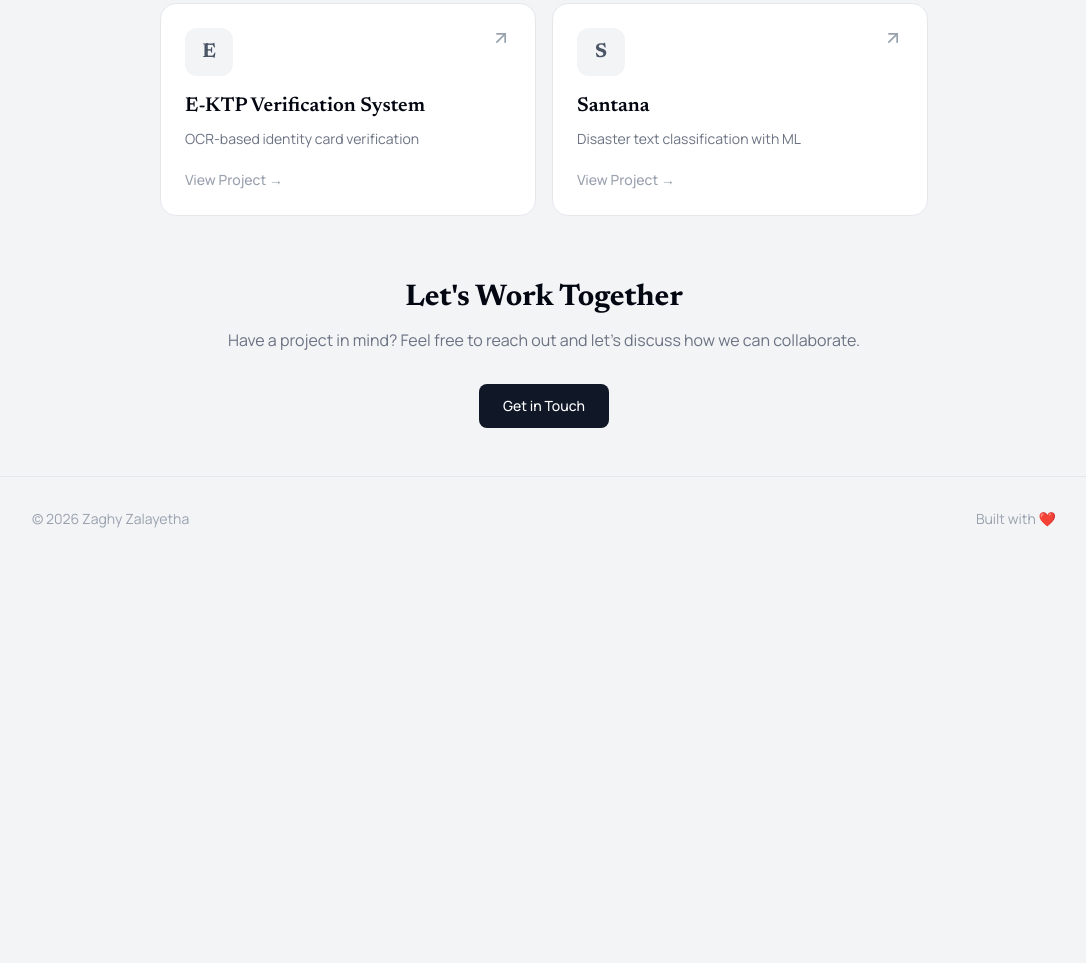
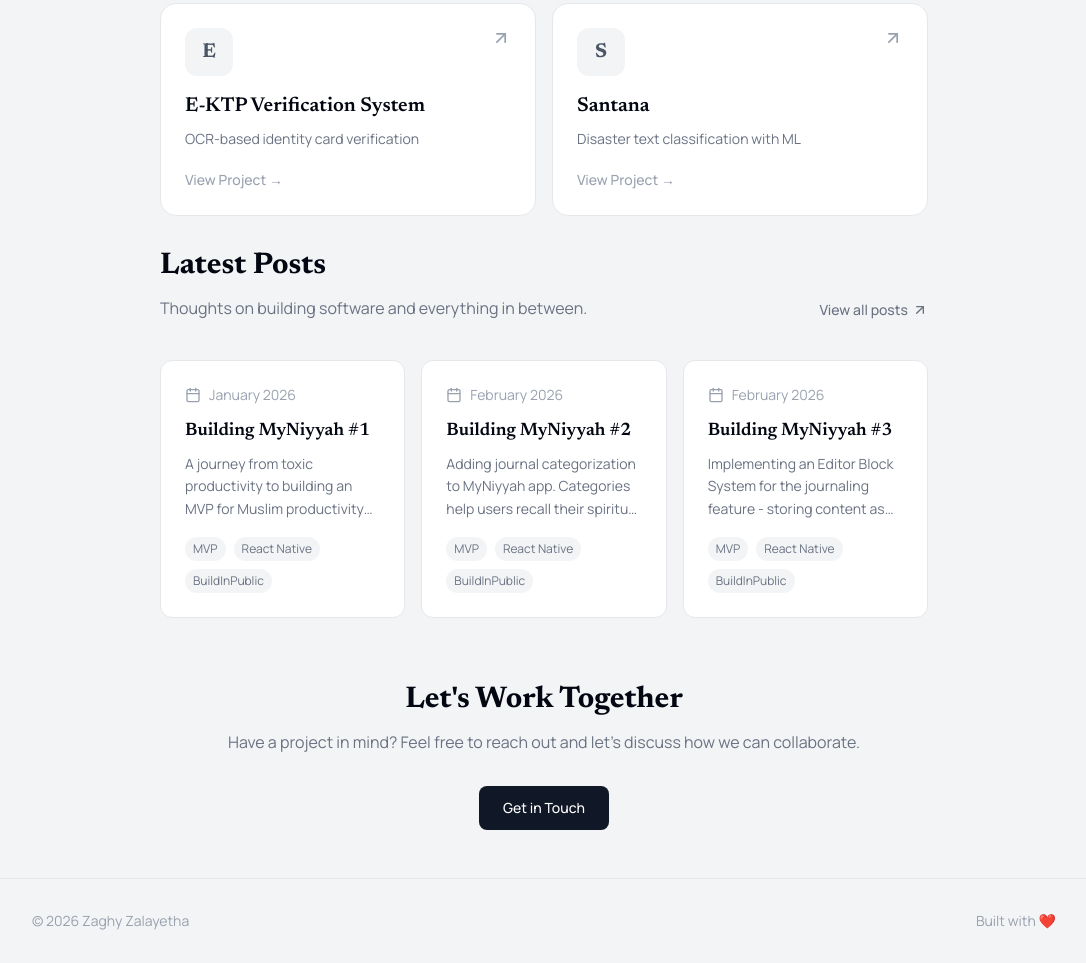
Before and after one commit to Zalayetha/personal-website, an Astro site: page / in a window 1280 px wide. Shown: the part 836-1799 px from the top of the page, without its empty margins (96-1182 px from the left). Before the commit the page ends 1397 px from the top, so only its background shows below. Built offline with nearby package versions, Linux system fonts and the light colour scheme; Astro itself is replaced by a stand-in of ours.

Commit message:
feat: add blog section in home page

```diff
--- /dev/null
+++ b/src/components/sections/home/Blog.astro
@@ -0,0 +1,65 @@
+---
+import Section from "../../layout/Section.astro";
+import { blogPosts } from "../../../data/portfolio";
+
+const latestPosts = blogPosts.slice(0, 3);
+---
+
+<Section id="blog">
+    <div class="flex items-end justify-between">
+        <div>
+            <h2 class="font-newsreader text-3xl font-bold text-gray-950">
+                Latest Posts
+            </h2>
+            <p class="font-manrope text-base text-gray-500 mt-3">
+                Thoughts on building software and everything in between.
+            </p>
+        </div>
+        <a
+            href="/blog"
+            class="font-manrope text-sm font-medium text-gray-500 hover:text-gray-700 transition-colors hidden sm:flex items-center gap-1"
+        >
+            View all posts
+            <svg xmlns="http://www.w3.org/2000/svg" width="16" height="16" viewBox="0 0 24 24" fill="none" stroke="currentColor" stroke-width="2" stroke-linecap="round" stroke-linejoin="round" class="w-4 h-4"><path d="M7 7h10v10"/><path d="M7 17 17 7"/></svg>
+        </a>
+    </div>
+
+    <div class="grid lg:grid-cols-3 grid-cols-1 gap-4 mt-10">
+        {
+            latestPosts.map((post) => (
+                <a
+                    href={`/blog/${post.slug}`}
+                    class="group block p-6 rounded-xl bg-white border border-gray-200 transition-all duration-300 hover:border-gray-300 hover:shadow-lg hover:shadow-gray-200/50"
+                >
+                    <div class="flex items-center gap-2 mb-3">
+                        <svg xmlns="http://www.w3.org/2000/svg" width="16" height="16" viewBox="0 0 24 24" fill="none" stroke="currentColor" stroke-width="2" stroke-linecap="round" stroke-linejoin="round" class="text-gray-400"><rect width="18" height="18" x="3" y="4" rx="2" ry="2"/><line x1="16" x2="16" y1="2" y2="6"/><line x1="8" x2="8" y1="2" y2="6"/><line x1="3" x2="21" y1="10" y2="10"/></svg>
+                        <span class="font-manrope text-sm text-gray-400">
+                            {post.date}
+                        </span>
+                    </div>
+                    <h3 class="font-newsreader text-lg font-semibold text-gray-950 mb-2 group-hover:text-gray-700 transition-colors line-clamp-2">
+                        {post.title}
+                    </h3>
+                    <p class="font-manrope text-sm text-gray-500 leading-relaxed line-clamp-3">
+                        {post.excerpt}
+                    </p>
+                    <div class="flex flex-wrap gap-2 mt-4">
+                        {post.tags.slice(0, 3).map((tag) => (
+                            <span class="font-manrope text-xs px-2 py-1 rounded-full bg-gray-100 text-gray-500">
+                                {tag}
+                            </span>
+                        ))}
+                    </div>
+                </a>
+            ))
+        }
+    </div>
+
+    <a
+        href="/blog"
+        class="font-manrope text-sm font-medium text-gray-500 hover:text-gray-700 transition-colors sm:hidden flex items-center justify-center gap-1 mt-6"
+    >
+        View all posts
+        <svg xmlns="http://www.w3.org/2000/svg" width="16" height="16" viewBox="0 0 24 24" fill="none" stroke="currentColor" stroke-width="2" stroke-linecap="round" stroke-linejoin="round" class="w-4 h-4"><path d="M7 7h10v10"/><path d="M7 17 17 7"/></svg>
+    </a>
+</Section>
--- a/src/data/portfolio.ts
+++ b/src/data/portfolio.ts
@@ -33,6 +33,7 @@ export interface BlogPost {
   excerpt: string;
   content: string;
   tags: string[];
+  embeddedVideo?: string;
 }
 
 export interface Project {
@@ -358,10 +359,16 @@ export const blogPosts: BlogPost[] = [
   {
     slug: "building-myniyyah-mvp-reactnative",
     title: "Building MyNiyyah #1",
-    date: "5 months ago",
+    date: "January 2026",
     excerpt:
       "A journey from toxic productivity to building an MVP for Muslim productivity with prayer tracking and daily journaling.",
-    tags: ["MVP", "React Native", "BuildInPublic", "CodeForUmmah"],
+    tags: [
+      "MVP",
+      "React Native",
+      "BuildInPublic",
+      "CodeForUmmah",
+      "100HariNulis",
+    ],
     content: `Akhir-akhir ini saya sering melakukan kegiatan menulis jurnal di malam hari sebelum tidur, jujur kegiatan ini sangat membantu saya untuk melihat kembali apa yang sudah saya capai pada hari itu dan apa yang perlu saya perbaiki depannya.
 
 Dulu tuh sempet terperangkap dalam 'Toxic Productivity', dimana saya terus-terusan belajar dan kerja tanpa kenal waktu seakan-akan produktif. Jadi setiap istirahat itu kayak merasa bersalah karena gak melakukan hal yang produktif sehingga malah burnout.
@@ -372,9 +379,173 @@ Tiba-tiba saya ngide bersama mas Muhammad Azka Nur Azhim untuk membuat sebuah ap
 
 Jadi user bisa track solat, lalu melakukan muhasabah dengan cara menulis jurnal harian. Dalam proses menulis journal, user bisa insert beberapa ayat Al-Qur'an atau Hadits yang relevan yang sudah kami sediakan list-nya.
 
-Masih dalam tahap MVP Development, bisa dilihat temen-temen demonstrasi singkat dari kegunaan aplikasinya.
+Masih dalam tahap MVP Development, bisa dilihat temen-temen demonstrasi singkat dari kegunaan aplikasinya.`,
+    embeddedVideo:
+      "https://www.linkedin.com/embed/feed/update/urn:li:ugcPost:7417196177286148097?compact=1",
+  },
+  {
+    slug: "building-myniyyah-journal-categorization",
+    title: "Building MyNiyyah #2",
+    date: "February 2026",
+    excerpt:
+      "Adding journal categorization to MyNiyyah app. Categories help users recall their spiritual journey and serve as milestones during times of decreased motivation.",
+    tags: [
+      "MVP",
+      "React Native",
+      "BuildInPublic",
+      "CodeForUmmah",
+      "100HariNulis",
+    ],
+    content: `Salah satu yang sangat membantu saat proses menulis jurnal harian adalah melakukan pengelompokan jurnal tersebut dalam suatu kategori.
 
-#100HariNulis #MVP #ReactNative #BuildInPublic #CodeForUmmah`,
+Alasan jurnal ini dikategorikan adalah ketika sudah menulis jurnal lebih dari seminggu dan ingin melihat kembali jurnal-jurnal sebelumnya untuk mengetahui sampai mana perkembangannya, itu akan lebih mudah karena jurnal nya sudah dikategorikan sedemikian rupa.
+
+Nah, progress MyNiyyah App hari ini adalah bisa menambahkan kategori pada jurnal harian.
+
+Kategori yang saat ini tersedia adalah Pekerjaan, Keluarga, Kesehatan, dan Teman.
+
+Harapannya dengan adanya fitur pengkategorian ini, user bisa recall semangat dengan mengingat kelezatan ibadah yang telah dirasakan secara real experience, dan dicatat sendiri dalam jurnal yang sudah dikategorikan oleh user sendiri.
+
+Tapi gak cuman sampe situ,
+
+Ketika user dalam kondisi Futur (Futur dalam Islam adalah kondisi kemerosotan semangat dalam beribadah), user bisa baca ulang jurnal-jurnal yang sudah dibuat sebelumnya, biar dipakai sebagai batu pijakan atau milestone, agar motivasi user naik lagi.`,
+  },
+  {
+    slug: "building-myniyyah-editor-block-system",
+    title: "Building MyNiyyah #3",
+    date: "February 2026",
+    excerpt:
+      "Implementing an Editor Block System for the journaling feature - storing content as array of blocks instead of a single string, similar to Notion.",
+    tags: [
+      "MVP",
+      "React Native",
+      "BuildInPublic",
+      "CodeForUmmah",
+      "100HariNulis",
+      "MobileDevelopment",
+    ],
+    content: `Building MyNiyyah #3
+
+Hari ini belajar Editor Block System dan sekalian implementasi di fitur journaling, ini tuh kayak notion. Jadi, konten nya itu gak disimpan sebagai satu string panjang, tapi disimpan sebagai 'array of blocks' (blok-blok terpisah). Setiap blok punya tipe dan konten yang berbeda-beda.
+
+Contoh implementasi di fitur ini adalah saya ingin ada dua tipe blok, yang pertama itu blok untuk user menulis jurnal dan satu lagi blok khusus untuk menampilkan kutipan ayat yang relevan dengan jurnal tersebut.
+
+Caranya bisa buat tipe kustom untuk blok jurnal dan blok kutipan ayat -> lalu buat objek dengan tipe tersebut -> masukan ke dalam array -> tampilkan isi dari array nya.`,
+  },
+  {
+    slug: "planning-ahead-productivity",
+    title: "Planning Ahead for Productivity",
+    date: "January 2026",
+    excerpt:
+      "Why planning tomorrow's schedule before bed is important - it makes mornings more efficient and eliminates the question of 'what should I do today?'",
+    tags: ["Produktivitas", "100HariNulis"],
+    content: `Buat perencanaan jadwal terkait hal-hal yang ingin dilakukan untuk keesokan harinya itu menurutku penting. Kenapa penting? Saya merasa karena ketika bangun tidur, semua hal-hal yang ingin dilakukan sudah jelas tertera di kalendar sehingga akan menjadi lebih efisien, jadi gaperlu lagi untuk memikirkan "apa ya yang harus dilakukan hari ini?"
+
+Walaupun terkadang gak semua kegiatan yang sudah direncanakan akan terlaksana dengan sesuai, setidaknya sudah mencoba untuk membuat perencanaan.`,
+  },
+  {
+    slug: "react-native-developer-experience",
+    title: "React Native Developer Experience",
+    date: "January 2026",
+    excerpt:
+      "After trying Flutter, Android Native, and iOS Native - React Native with Expo proved to be faster, lighter, and more flexible for development.",
+    tags: ["React Native", "Developer", "MVP", "100HariNulis"],
+    content: `React Native sejauh ini....
+
+Jadi, beberapa bulan ini mulai mencoba develop aplikasi mobile make React Native
+
+Kenapa React Native? Agak unik sih, karena pada saat itu pake Flutter, Android Native, atau IOS native itu laptop pribadi dah lumayan lemot. Jadi, nyobain deh react native + expo yang katanya sih untuk fase development tuh simple dan relatif lebih cepat daripada yang lain.
+
+Setelah mencoba, ternyata memang:
+- lebih cepat
+- lebih ringan di laptop
+- lebih fleksibel (karena kalo pake expo bisa scan QR code aja dari physical device dan aplikasi bisa langsung jalan)
+- dokumentasi/tutorial yang tersedia sudah cukup banyak
+
+Jadi, kesimpulan-nya untuk saat ini sih saya enjoy banget buat develop aplikasi mobile pake react native
+
+Kalo app nya udah masuk production belum tau sih nanti bedanya apa dengan Flutter, Android native, dan IOS Native. Kalo ada yang udah berpengalaman, boleh dong info di kolom komentar.`,
+  },
+  {
+    slug: "app-reviews-saturday-afternoon",
+    title: "Checking App Reviews on a Friday Afternoon",
+    date: "September 2025",
+    excerpt:
+      "Checking the ratings and reviews section of an app I developed - turned out better than expected with many 5-star reviews and helpful suggestions.",
+    tags: ["MobileApps", "Flutter"],
+    content: `Keisengan sore hari di hari Jum'at. Iseng-iseng buka section "ratings and reviews" aplikasi yang aku develop, awalnya agak khawatir takut review-nya menusuk hati. Alhamdulillah, ternyata tidak seburuk yang ku bayangkan, banyak mahasiswa yang kasih bintang 5 dan ada juga yang ngasih saran terkait pengembangan aplikasinya.
+
+Terima kasih Blutizen yang sudah memberikan bintang 5 dan yang sudah memberikan saran pengembangan. by the way, aplikasi android nya jangan lupa update juga yah.`,
+  },
+  {
+    slug: "vibe-coding-fleet-management",
+    title: "Vibe Coding: Fleet Management System",
+    date: "August 2025",
+    excerpt:
+      "Experiment building a fleet management system with Flutter and Firebase using AI assistance - exploring clean architecture concepts while keeping API costs around $20.",
+    tags: ["VibeCoding", "Flutter", "Firebase", "MobileApps"],
+    content: `🚀 Edisi Vibe Coding: Fleet Management System
+
+Beberapa waktu lalu saya bereksperimen membuat fleet management system berbasis mobile apps dengan batasan penggunaan API sekitar $20. Hasilnya cukup memuaskan, aplikasi bisa berjalan dengan baik, meskipun masih ada beberapa fitur yang perlu disempurnakan.
+
+Dari sisi arsitektur, project ini sudah mencoba menerapkan konsep clean architecture, meskipun saya masih belajar apakah penerapannya sudah sesuai best practice atau belum.
+
+Untuk kebutuhan vehicle tracking, saya memanfaatkan Firebase Realtime Database, walaupun beberapa data kendaraan di project ini tuh gak bener-bener bergerak secara real time.
+
+Yang menarik, hampir seluruh proses saya percayakan pada AI: mulai dari setup project, slicing UI, hingga integrasi Google Maps.
+
+Tapi, eksperimen ini juga jadi pengingat bahwa meskipun AI sangat membantu, kita tetap perlu sentuhan manual untuk memperbaiki error dan coba memastikan aplikasi berjalan dengan sesuai (buktinya kode yang dihasilkan AI pada eksperimen ini sebenarnya masih ada beberapa yang error) 👉
+
+Menurutku, AI ini akan menjadi partner yang powerful dalam pengembangan aplikasi, tapi tetap bukan pengganti penuh developer.`,
+  },
+  {
+    slug: "prompt-engineering-vs-context-engineering",
+    title: "Prompt Engineering vs Context Engineering",
+    date: "August 2025",
+    excerpt:
+      "Lessons from a Software Engineer Growth Community event about the difference between prompt engineering and context engineering.",
+    tags: ["AI", "PromptEngineering", "ContextEngineering"],
+    content: `Prompt Engineering 🤔, Context Engineering ✅
+
+Baru saja saya ikut acara dari Software Engineer Growth Community yang berjudul "Paket Hemat Claude Code", walaupun saya belum pernah pake Claude Code tapi saya dapat satu pelajaran baru yaitu tentang context engineering.
+
+Perbedaan dari prompt engineering dan context engineering adalah:
+
+1️⃣ Prompt Engineering itu fokus kepada bagaimana menyusun instruksi yang diberikan kepada AI (misal seperti memilih kata-kata yang tepat).
+
+2️⃣ Context Engineering itu bagaimana kita menyediakan semua informasi yang diperlukan sehingga AI dapat memahami dengan baik dan merespons secara efektif.
+
+Sampai saat ini kadang saya masih terlalu memikirkan apakah kata yang saya pilih tepat untuk diberikan kepada AI, padahal seharusnya saya lebih mementingkan konteks yang lengkap sehingga AI dapat benar-benar memahami apa yang saya inginkan.`,
+  },
+  {
+    slug: "best-routine-thom-defilet",
+    title: "Learning from Thom J. Défilet's Best Routine",
+    date: "August 2025",
+    excerpt:
+      "Discovering Thom J. Défilet's YouTube video about managing daily tasks as a CEO while fulfilling Muslim responsibilities - inspired to create my own modified routine.",
+    tags: ["Productivity", "Routine"],
+    content: `A few months ago, I was randomly scrolling through videos on YouTube and I found one video that made me curious. It is about the best routine by Thom J. Défilet
+
+He explains how he manages his daily tasks as a CEO while fulfilling his responsibilities as a Muslim. It inspired me to create my own routines as a student and employee.
+
+Alhamdulillah, I am able to consistently follow my routine like Thom, but with a little bit of modification because we are in different situations. 😁
+
+Jazaakallaahu khayran Thom, Salams from Indonesia. 🇮🇩`,
+    embeddedVideo:
+      "https://www.youtube.com/embed/uiC3mhmh8AQ?si=ZiakkkOgU3v-b9EH",
+  },
+  {
+    slug: "ektp-ocr-verification-thesis",
+    title: "E-KTP OCR Verification System Preview",
+    date: "July 2025",
+    excerpt:
+      "Product preview of a thesis project - E-KTP verification using CNN for classification and Tesseract OCR for text extraction, with database validation.",
+    tags: ["Developers", "AI", "MobileDeveloper", "Flutter", "ImageProcessing"],
+    content: `Iseng-iseng buat product preview dari aplikasi yang dibuat untuk tugas akhir tapi gaada demo app nya 😁
+
+Jadi, verifikasi KTP di sistem ini menggunakan CNN untuk klasifikasi KTP (KTP atau bukan KTP) --> ekstrak teks dari foto ktp nya menggunakan tesseract OCR (tapi baru optimize di nik, nama, dan jenis kelamin) --> cek kesamaan data yang sudah ter-ekstraksi dengan data yang ada di database sistem.
+
+Lumayan struggle saat implementasi OCR pada KTP khususnya untuk field alamat, kalo ada yang udah pernah implementasi hal-hal yang sejenis, boleh dong sharing pengalamannya.`,
   },
 ];
 
--- a/src/pages/blog/[slug].astro
+++ b/src/pages/blog/[slug].astro
@@ -13,6 +13,7 @@ export function getStaticPaths() {
 }
 
 const { post } = Astro.props;
+const hasEmbeddedVideo = post.embeddedVideo !== undefined;
 ---
 
 <html lang="en" class="scroll-smooth">
@@ -126,6 +127,20 @@ const { post } = Astro.props;
                         >
                             {post.content}
                         </div>
+
+                        {
+                            hasEmbeddedVideo && (
+                                <div class="mt-4">
+                                    <iframe
+                                        src={post.embeddedVideo}
+                                        height="399"
+                                        width="100%"
+                                        allowfullscreen=""
+                                        title="Embedded post"
+                                    />
+                                </div>
+                            )
+                        }
                     </article>
                 </div>
             </Section>
--- a/src/pages/index.astro
+++ b/src/pages/index.astro
@@ -5,6 +5,7 @@ import Header from "../components/layout/Header.astro";
 import Footer from "../components/layout/Footer.astro";
 import HomeHero from "../components/sections/home/Hero.astro";
 import Projects from "../components/sections/Projects.astro";
+import Blog from "../components/sections/home/Blog.astro";
 import Contact from "../components/sections/home/Contact.astro";
 ---
 
@@ -20,6 +21,7 @@ import Contact from "../components/sections/home/Contact.astro";
         <main>
             <HomeHero />
             <Projects />
+            <Blog />
             <Contact />
         </main>
         <Footer />
```
